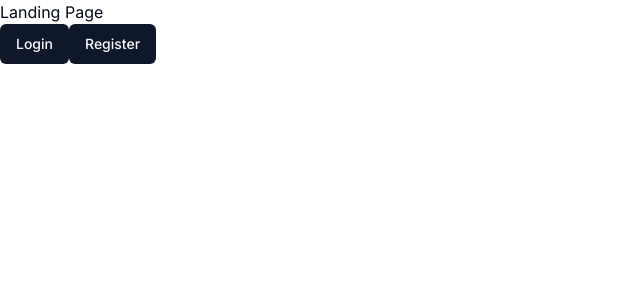
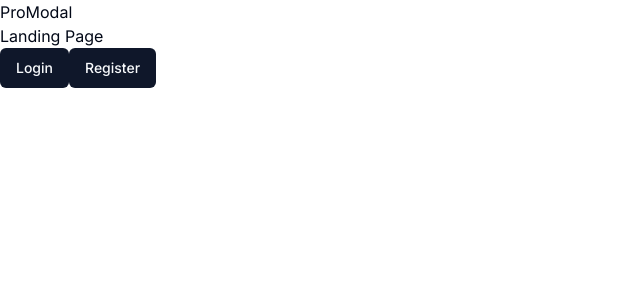
Before and after one commit to thientantran/next_saasai, a Next.js app: page / in a window 1280 px wide. Shown: the top 300 px of the page, without its empty margins (0-640 px from the left). Built offline with nearby package versions, Linux system fonts and the light colour scheme.

Commit message:
Create Modal component for app

```diff
--- a/app/layout.tsx
+++ b/app/layout.tsx
@@ -1,3 +1,4 @@
+import ModalProvider from "@/components/ModalProvider"
 import { ClerkProvider } from "@clerk/nextjs"
 import type { Metadata } from 'next'
 import { Inter } from 'next/font/google'
@@ -17,7 +18,10 @@
   return (
     <ClerkProvider>
       <html lang="en">
-        <body className={inter.className}>{children}</body>
+        <body className={inter.className}>
+          <ModalProvider/>
+          {children}
+          </body>
       </html>
     </ClerkProvider>
   )
--- /dev/null
+++ b/components/ModalProvider.tsx
@@ -0,0 +1,21 @@
+'use client'
+
+import ProModal from "@/components/ProModal"
+import { useEffect, useState } from "react"
+
+export default function ModalProvider() {
+  const [isMounted, setIsMounted] = useState(false)
+
+  useEffect(()=>{
+    setIsMounted(true)
+  }, [])
+
+  if(!isMounted){
+    return null
+  }
+  return (
+    <>
+      <ProModal/>
+    </>
+  )
+}
--- /dev/null
+++ b/components/ProModal.tsx
@@ -0,0 +1,6 @@
+'use client'
+export default function ProModal() {
+  return (
+    <div>ProModal</div>
+  )
+}
```
